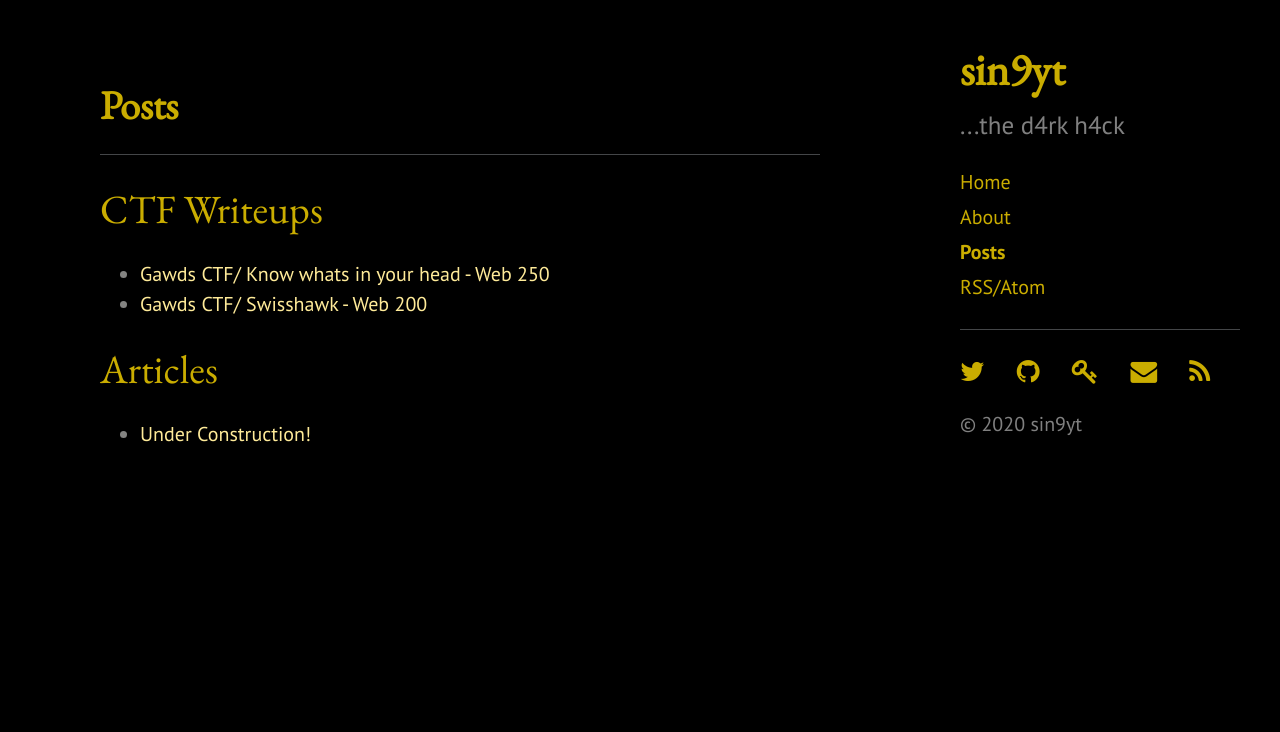
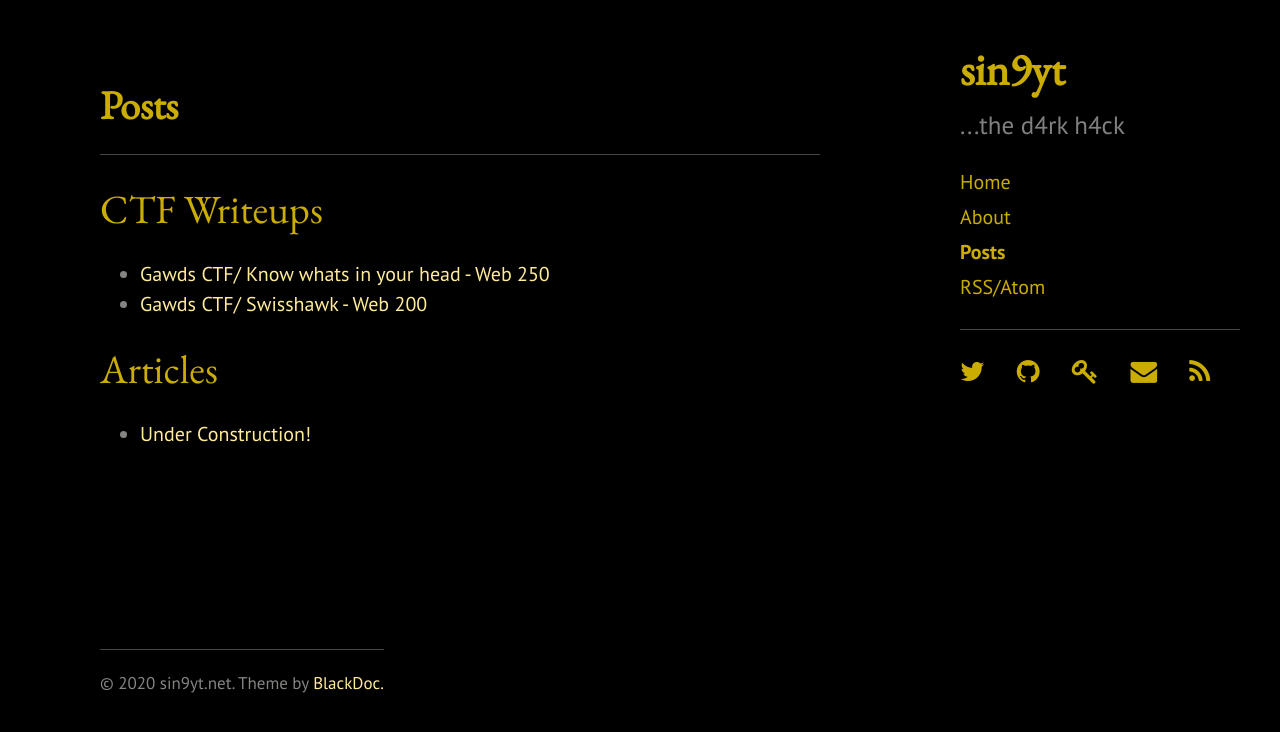
Before and after one commit to sin9yt/sin9yt.github.io, a Jekyll site: the page built from posts.md, in a window 1280 px wide. Shown: the top 732 px of the page. Built offline with Jekyll 4.4.1, drawn with Linux system fonts in a browser that asks for light colours; nearby versions of some CDN libraries.

Commit message:
Added credits for theme creators

```diff
--- a/_includes/google-analytics.html
+++ b/_includes/google-analytics.html
@@ -1,3 +1,4 @@
+
 <!-- Google Analytics -->
 <script>
 (function(i,s,o,g,r,a,m){i['GoogleAnalyticsObject']=r;i[r]=i[r]||function(){
--- a/_includes/sidebar.html
+++ b/_includes/sidebar.html
@@ -2,9 +2,7 @@
   <div class="container sidebar-sticky">
     <div class="sidebar-about">
       <h1>
-        <a href="{{ site.base }}">
-          {{ site.title }}
-        </a>
+        <a href="{{ site.base }}">{{ site.title }}</a>
       </h1>
       <p class="lead">{{ site.description }}</p>
     </div>
@@ -36,7 +34,6 @@
         <a href="/atom.xml"><i class="fa fa-rss fa-lg"></i></a>
       </div>
     </nav>
-
-    <p>&copy; {{ site.time | date: '%Y' }} sin9yt</p>
+    <!-- <p>&copy; {{ site.time | date: '%Y' }} sin9yt.net</p> -->
   </div>
 </div>
--- a/_layouts/default.html
+++ b/_layouts/default.html
@@ -5,13 +5,15 @@
 
   <body class="layout-reverse">
 
-
     {% include sidebar.html %}
 
     <div class="content container">
       {{ content }}
+      <div id="footer">
+			  <hr />
+			  <p>&copy; 2020 sin9yt.net. Theme by <a href="https://github.com/karloespiritu/BlackDoc">BlackDoc.</a></p>
+      </div>
     </div>
-
   </body>
   {% if site.google-analytics.id %}
     {% include google-analytics.html %}
--- a/_layouts/page.html
+++ b/_layouts/page.html
@@ -6,6 +6,7 @@ layout: default
 <h1 class="page-title">{{ page.title }}</h1>
   {{ content }}
   {% if page.category == "list" %}
+  <hr>
   <div style="font-size: 2rem;font-family: 'EB Garamond', serif;color: #caad00;">CTF Writeups </div>
   <p>
     <ul style="font-size: 1rem">
--- a/posts.md
+++ b/posts.md
@@ -3,5 +3,3 @@ layout: page
 title: Posts
 category: list
 ---
-
-* * *
--- a/public/css/blackdoc.css
+++ b/public/css/blackdoc.css
@@ -406,3 +406,8 @@ a.sidebar-nav-item:focus {
 ::-webkit-scrollbar-thumb:hover {
   background:#7d7d7d;
 }
+#footer {
+  position: absolute;
+  padding-top: 100px;
+  font-size: 17px;
+}
```
